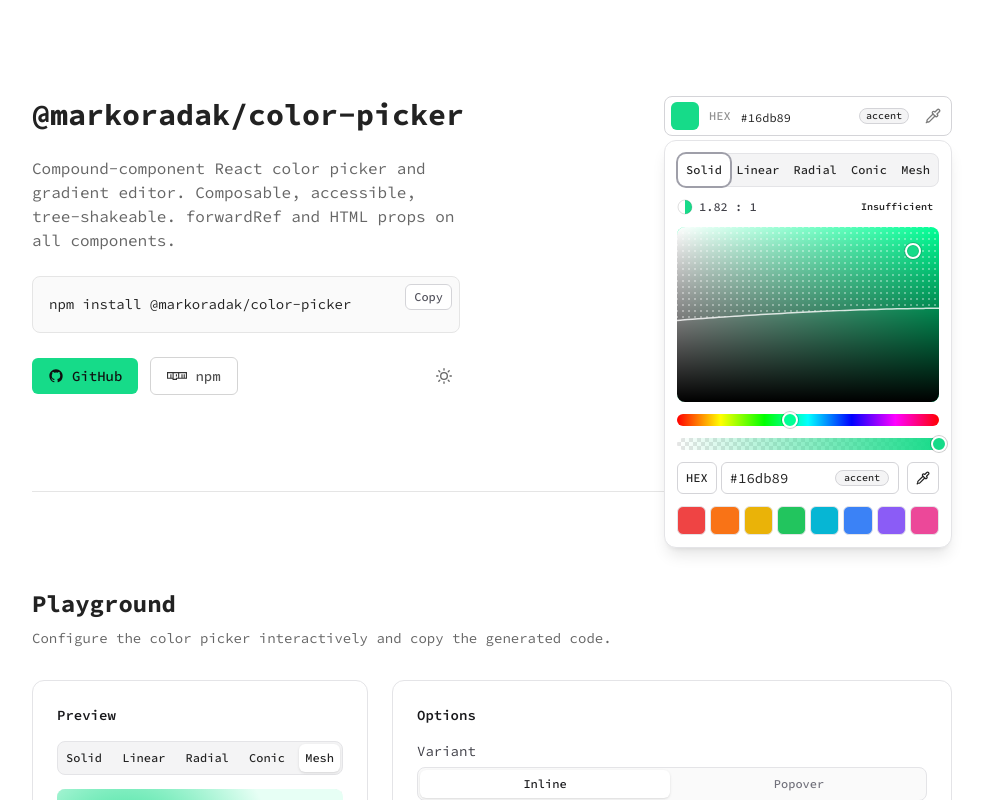
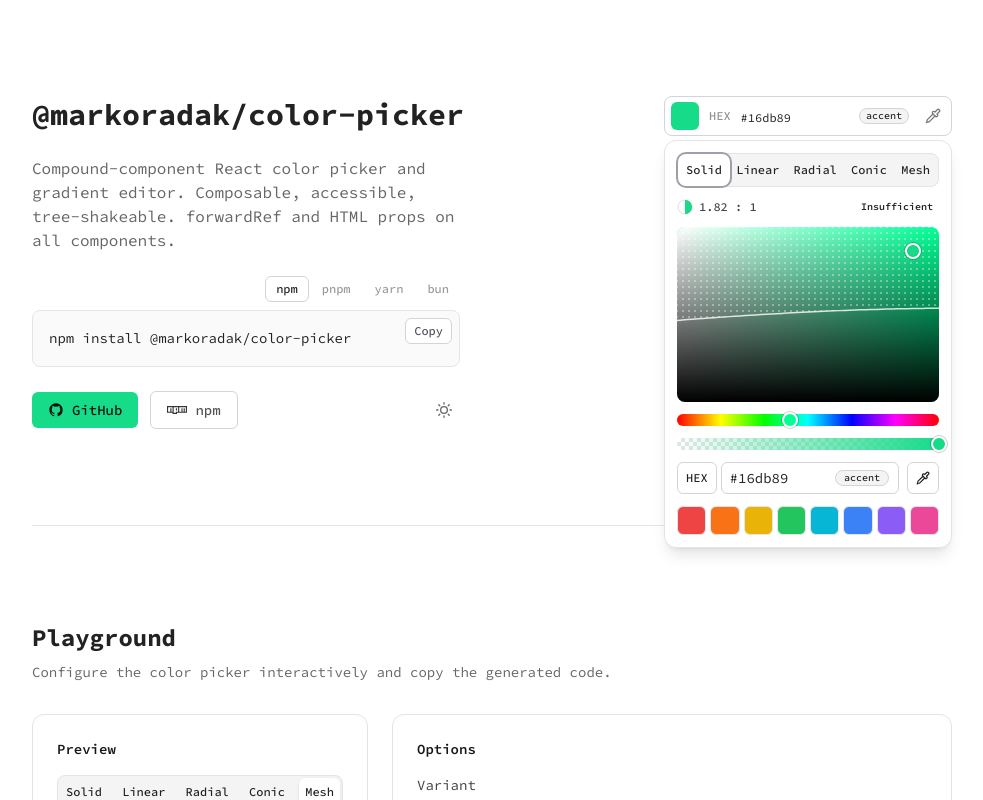
Before and after one commit to markoradak/color-picker, a Next.js app in the folder apps/web/: page / in a window 1280 px wide. Shown: the top 800 px of the page, without its empty margins (148-1131 px from the left). Built offline with nearby package versions, Linux system fonts and the light colour scheme.

Commit message:
feat: implement InstallCommand component for dynamic package installation commands

```diff
--- /dev/null
+++ b/apps/web/app/install-command.tsx
@@ -0,0 +1,81 @@
+"use client";
+
+import { useEffect, useState } from "react";
+import { CopyButton } from "./copy-button";
+
+type Manager = "npm" | "pnpm" | "yarn" | "bun";
+
+const MANAGERS: Manager[] = ["npm", "pnpm", "yarn", "bun"];
+
+const COMMANDS: Record<Manager, (pkg: string) => string> = {
+  npm: (pkg) => `npm install ${pkg}`,
+  pnpm: (pkg) => `pnpm add ${pkg}`,
+  yarn: (pkg) => `yarn add ${pkg}`,
+  bun: (pkg) => `bun add ${pkg}`,
+};
+
+const STORAGE_KEY = "cp-pkg-manager";
+
+export function InstallCommand({ pkg }: { pkg: string }) {
+  const [manager, setManager] = useState<Manager>("npm");
+
+  useEffect(() => {
+    try {
+      const saved = localStorage.getItem(STORAGE_KEY) as Manager | null;
+      if (saved && MANAGERS.includes(saved)) setManager(saved);
+    } catch {
+      // localStorage unavailable
+    }
+  }, []);
+
+  const selectManager = (m: Manager) => {
+    setManager(m);
+    try {
+      localStorage.setItem(STORAGE_KEY, m);
+    } catch {
+      // localStorage unavailable
+    }
+  };
+
+  const command = COMMANDS[manager](pkg);
+
+  return (
+    <div>
+      <div
+        role="tablist"
+        aria-label="Package manager"
+        className="mb-2 flex items-center justify-end gap-0.5"
+      >
+        {MANAGERS.map((m) => {
+          const active = m === manager;
+          return (
+            <button
+              key={m}
+              type="button"
+              role="tab"
+              aria-selected={active}
+              onClick={() => selectManager(m)}
+              className={
+                active
+                  ? "cursor-pointer rounded-md border border-neutral-300 bg-white px-2.5 py-1 text-xs font-medium text-[#222] dark:border-neutral-600 dark:bg-neutral-800 dark:text-[#e5e5e5]"
+                  : "cursor-pointer rounded-md border border-transparent px-2.5 py-1 text-xs font-medium text-[#999] transition-colors hover:text-[#222] dark:text-[#666] dark:hover:text-[#e5e5e5]"
+              }
+            >
+              {m}
+            </button>
+          );
+        })}
+      </div>
+
+      <div className="relative">
+        <pre
+          data-language="bash"
+          className="overflow-x-auto rounded-lg border border-[#e5e5e5] bg-[#fafafa] p-4 text-sm leading-relaxed dark:border-[#2a2a2a] dark:bg-[#1a1a1a]"
+        >
+          <code className="text-[#222] dark:text-[#e5e5e5]">{command}</code>
+        </pre>
+        <CopyButton text={command} />
+      </div>
+    </div>
+  );
+}
--- a/apps/web/app/page.tsx
+++ b/apps/web/app/page.tsx
@@ -2,8 +2,9 @@
 import { CodeBlock } from "./code-block";
 import { ThemeToggle } from "./theme-toggle";
 import { PlaygroundClient } from "./playground/playground-client";
+import { InstallCommand } from "./install-command";
 
-const INSTALL_CODE = `npm install @markoradak/color-picker`;
+const INSTALL_PKG = `@markoradak/color-picker`;
 
 const COMPOUND_EXAMPLE = `import {
   ColorPicker,
@@ -272,7 +273,7 @@
             props on all components.
           </p>
 
-          <CodeBlock code={INSTALL_CODE} language="bash" />
+          <InstallCommand pkg={INSTALL_PKG} />
 
           <div className="flex items-center gap-3">
             <a
```
